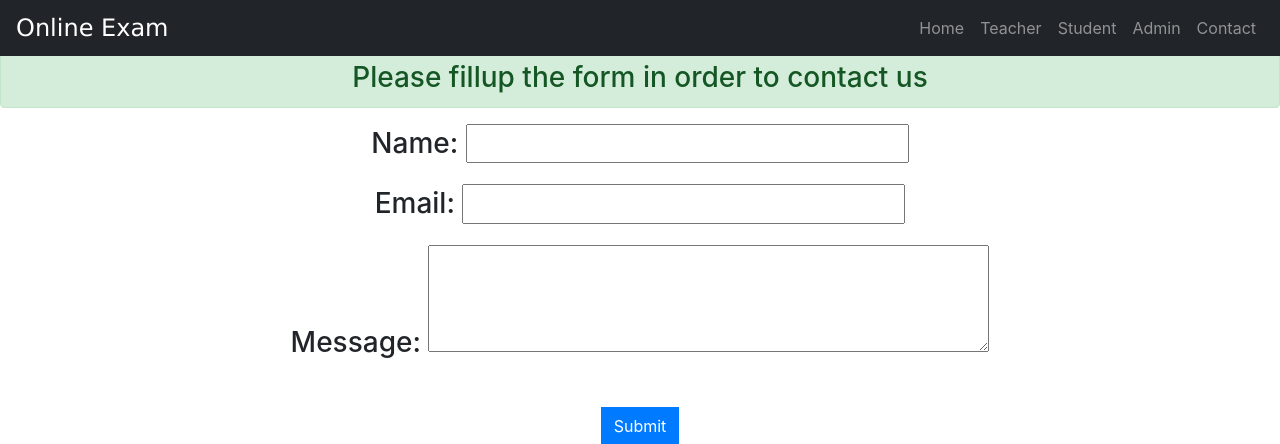
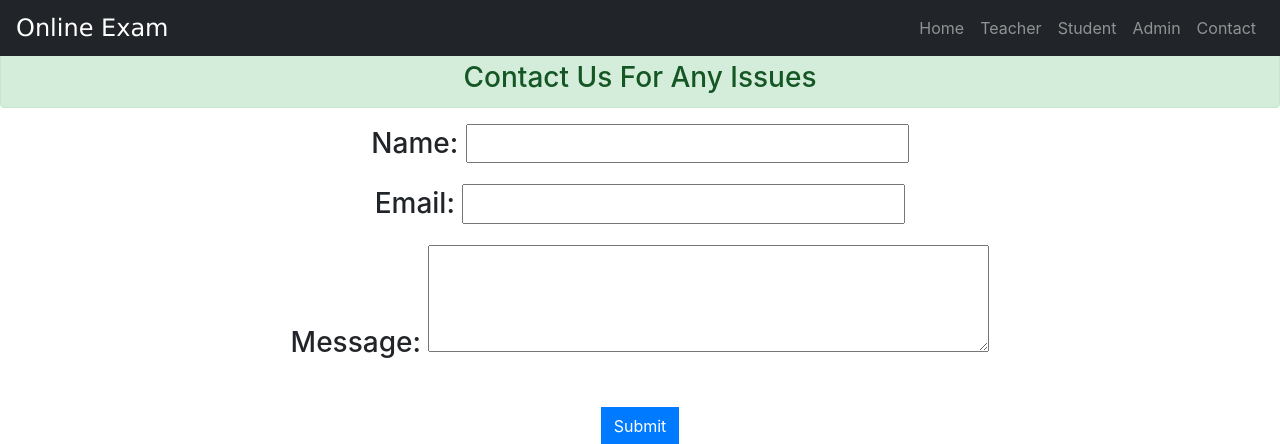
Before and after one commit to thecyberarpan/Online_exam_system, a Django app: page /contactus in a window 1280 px wide. Shown: the top 444 px of the page. Run offline with Django 3.2, Linux system fonts and the light colour scheme; some libraries are stand-ins or nearby versions.

Commit message:
1.add docstring 2.add security features in views.py 3.add form for contact 4.bug fixes: user can't go through url without login

```diff
--- a/student/forms.py
+++ b/student/forms.py
@@ -1,6 +1,7 @@
 from django import forms
 from django.contrib.auth.models import User
 from . import models
+# import the model from exam
 from exam import models as QMODEL
 
 class StudentUserForm(forms.ModelForm):
--- a/templates/exam/contactus.html
+++ b/templates/exam/contactus.html
@@ -4,22 +4,16 @@
 
 <head>
   <meta name="viewport" content="width=device-width, initial-scale=1, shrink-to-fit=no">
-
-
-
-
 </head>
-
 <body>
 
   {% include "exam/navbar.html" %}
   <br><br>
 
   <center>
-    <h3 class='alert alert-success'>Please fillup the form in order to contact us</h3>
+    <h3 class='alert alert-success'>Contact Us For Any Issues</h3>
 
     <form method="POST" autocomplete="off">
-      <!-- Very Important csrf Token -->
       {% csrf_token %}
       <div class="form-group">
         <p>
--- a/templates/exam/contactussuccess.html
+++ b/templates/exam/contactussuccess.html
@@ -25,7 +25,7 @@
   <br><br>
   <div class="jumbotron">
     <h1 class="display-4">Your message sent successfully !</h1>
-    <p class="lead">We will respond to your feedback soon</p>
+    <p class="lead">We will get back to you ASAP.....</p>
     <hr class="my-4">
     <p>Check other features of website !</p>
     <p class="lead">
```
